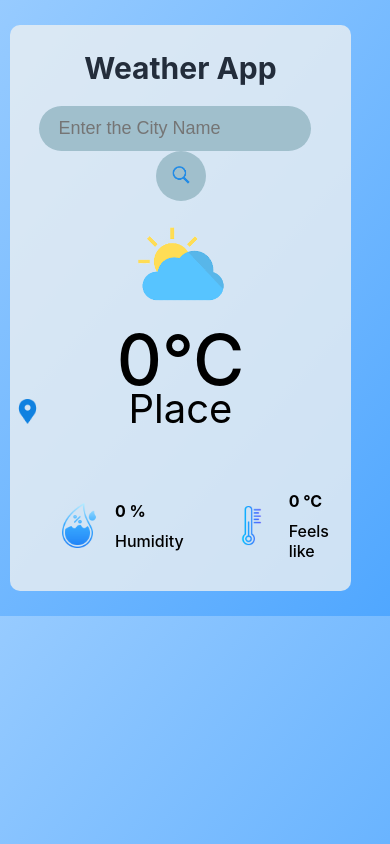
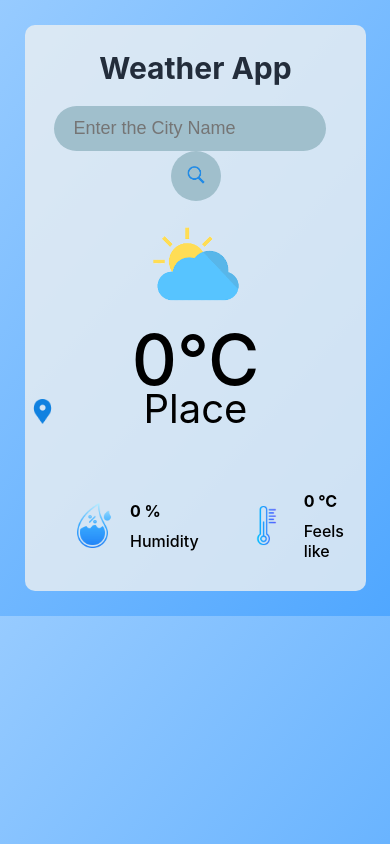
Before and after one commit to sreyas07/Weather-App, a React (Create React App) app in the folder weather-app-react/: page / in a window 390 px wide. Built offline with nearby package versions, Linux system fonts and the light colour scheme.

Commit message:
Container margin adjusted

```diff
--- a/weather-app-react/src/HomePage.css
+++ b/weather-app-react/src/HomePage.css
@@ -132,7 +132,7 @@
         width:auto;
         padding: auto;
         border-radius: 10px;
-        margin: auto -15px;
+        margin: auto 0px;
         text-align: center;
         color: black;
       }
```
